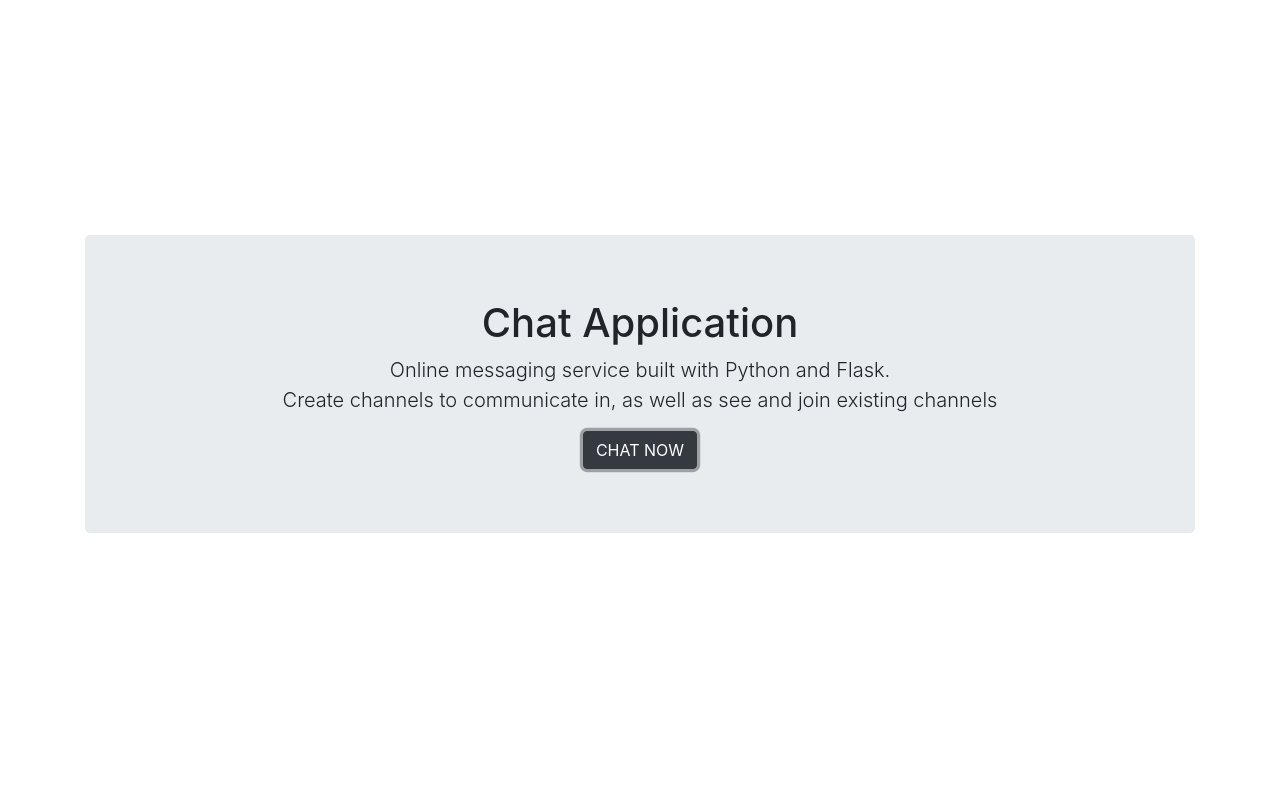
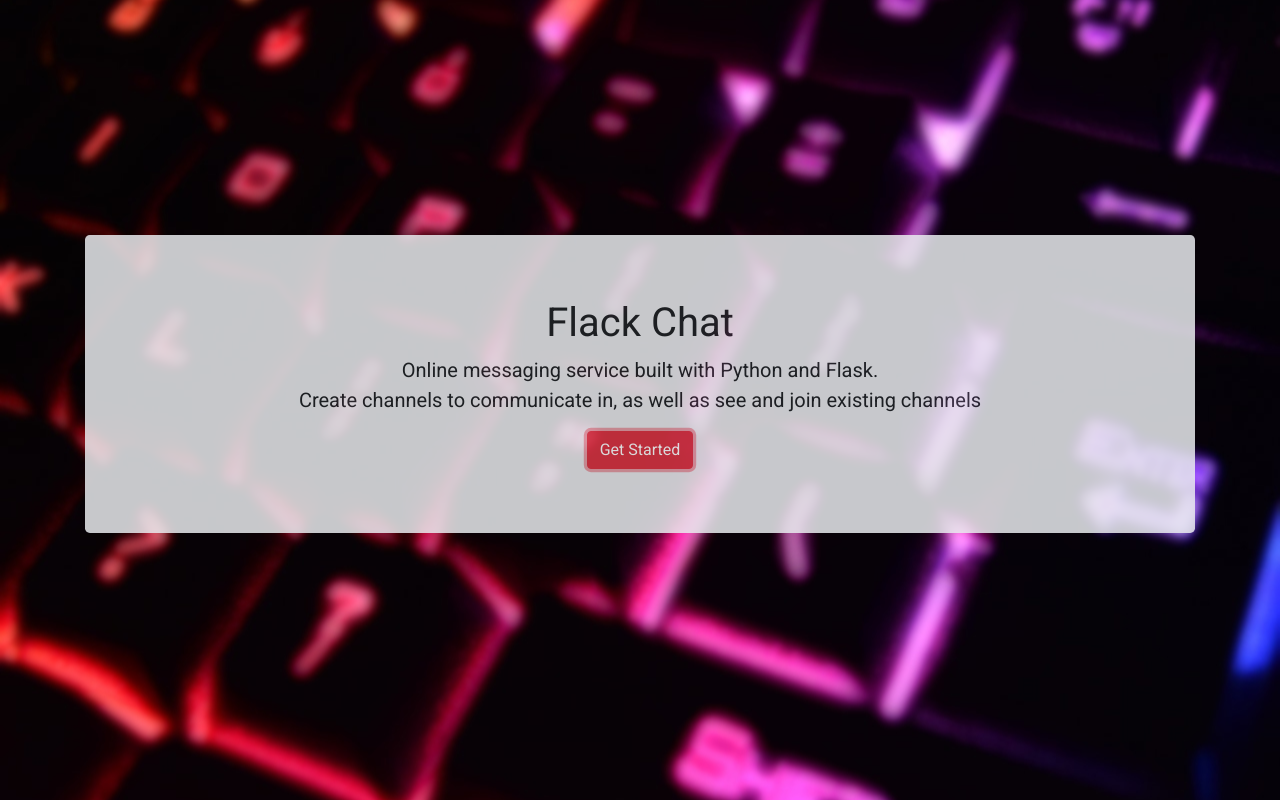
Before and after one commit to zrakhimov/chatroom-app-flask, a Flask app: page / in a window 1280 px wide. Run offline with Flask 2, Linux system fonts and the light colour scheme; some libraries are stand-ins or nearby versions.

Commit message:
Add background and styling

```diff
--- a/static/site.css
+++ b/static/site.css
@@ -1,3 +1,15 @@
+
+body {
+  font-family: 'Roboto', sans-serif;
+  height: 100%;
+  width: 100%;
+  background: url('background.jpg') no-repeat center center fixed;
+  -webkit-background-size: cover;
+  -moz-background-size: cover;
+  background-size: cover;
+  -o-background-size: cover;
+}
+
 .vertical-center {
     min-height: 100%;  /* Fallback for browsers do NOT support vh unit */
     min-height: 100vh; /* These two lines are counted as one :-)       */
@@ -5,3 +17,8 @@
     display: flex;
     align-items: center;
   }
+
+.jumbotron {
+  opacity: 0.85;
+  filter: alpha(opacity=85);
+}
--- a/templates/index.html
+++ b/templates/index.html
@@ -9,13 +9,13 @@
       <div class="row vertical-center">
         <div class="col text-center">
           <div class="jumbotron">
-            <h1>Chat Application</h1>
+            <h1>Flack Chat</h1>
             <p class="lead">Online messaging service built with Python and Flask.<br> Create channels to communicate in, as well as see and join existing channels</p>
             <p class="text-center"></p>
              <!-- Button trigger modal -->
-            <button type="button" class="btn btn-dark" data-toggle="modal" data-target="#chatnow" autofocus>
-             CHAT NOW
-          </button>
+            <button type="button" class="btn btn-danger" data-toggle="modal" data-target="#chatnow" autofocus>
+              Get Started
+            </button>
           </div>
         </div>
       </div>
--- a/templates/layout.html
+++ b/templates/layout.html
@@ -5,8 +5,8 @@
     <meta name="viewport" content="width=device-width, initial-scale=1, shrink-to-fit=no">
     <!-- Bootstrap CDN -->
     <link rel="stylesheet" href="https://stackpath.bootstrapcdn.com/bootstrap/4.3.1/css/bootstrap.min.css" integrity="sha384-ggOyR0iXCbMQv3Xipma34MD+dH/1fQ784/j6cY/iJTQUOhcWr7x9JvoRxT2MZw1T" crossorigin="anonymous">
-    <!--canonical-->
-    <link rel="canonical" href="https://getbootstrap.com/docs/4.0/examples/cover/">
+    <!--Roboto font-->
+    <link href="https://fonts.googleapis.com/css?family=Roboto&display=swap" rel="stylesheet">
 
     <title>{% block title %}{% endblock %}</title>
     {% block js %}{% endblock %}
```
Also changed, not shown: static/background.jpg (added).
